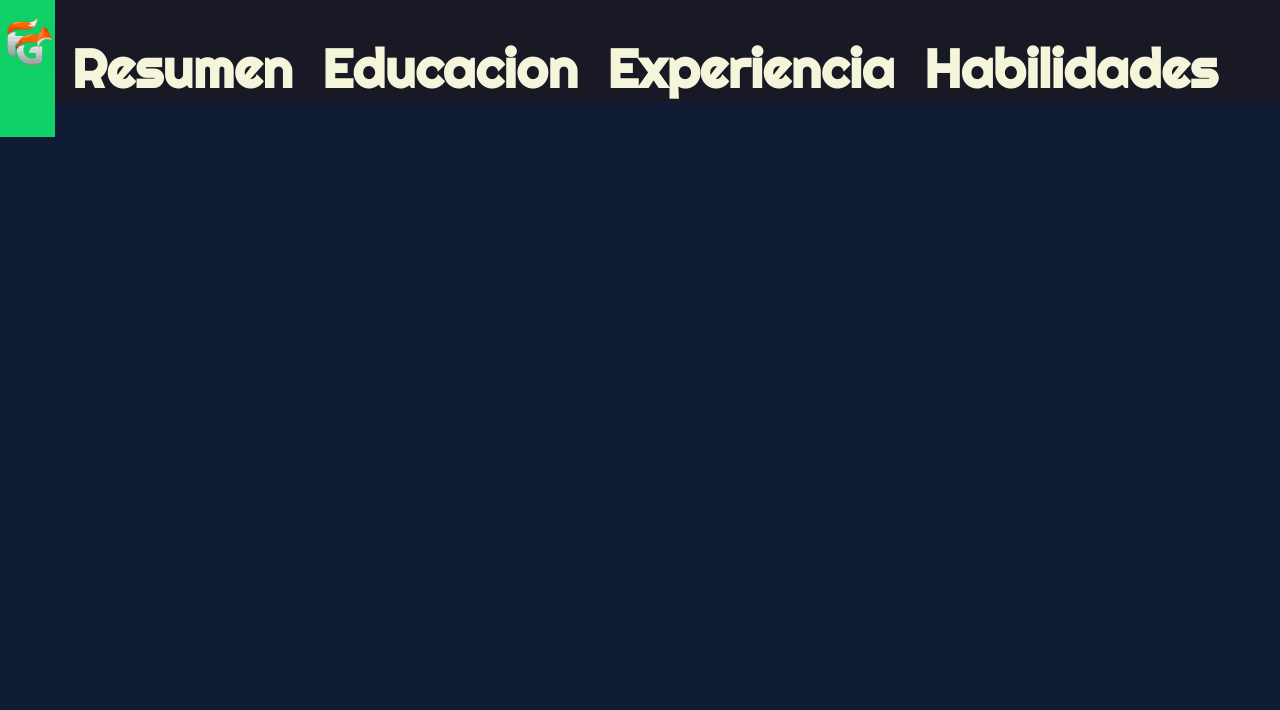
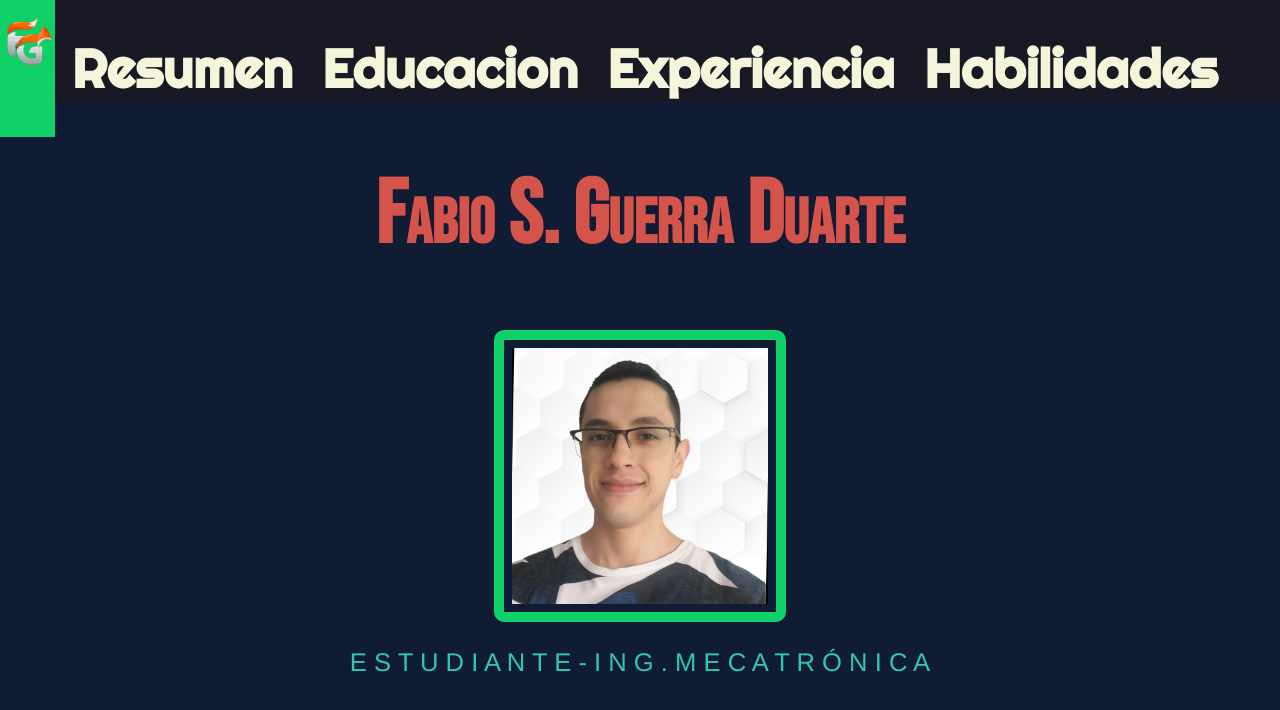
Before and after one commit to Letshadow/CVFSGD, a plain HTML site: page index.html in a window 1280 px wide. Drawn offline with Linux system fonts and the light colour scheme.

Commit message:
pagina Logo

```diff
--- a/CSS/style.css
+++ b/CSS/style.css
@@ -41,3 +41,23 @@ h1{
     text-align: center;
 
 }
+
+p{
+    font-size: 2vw;
+    color:#32c4af;
+    font-family: 'helvetica', sans-serif;
+    font-variant: small-caps;
+    text-shadow:0cap;
+    text-align: center;
+}
+.Info img{
+    display: block;
+    margin-left: auto;
+    margin-right: auto;
+    width: auto;
+    height: 20vw;
+    padding: 1vh;
+    border: 10px solid #10d167;
+    border-radius: 10px;
+
+}
--- a/index.html
+++ b/index.html
@@ -23,6 +23,10 @@
         <a href="#">Experiencia</a>
         <a href="#">Habilidades</a>
     </nav>
-
+    <header class="Info">
+        <h1>Fabio S. Guerra Duarte</h1>
+        <img src="Data/FOTO.jfif" alt="Foto empleado">
+        <p>E S T U D I A N T E  -  I N G . M E C A T R Ó N I C A</p>
+    </header>
 </body>
 </html>
```
Also changed, not shown: Data/FOTO.jfif (added).
